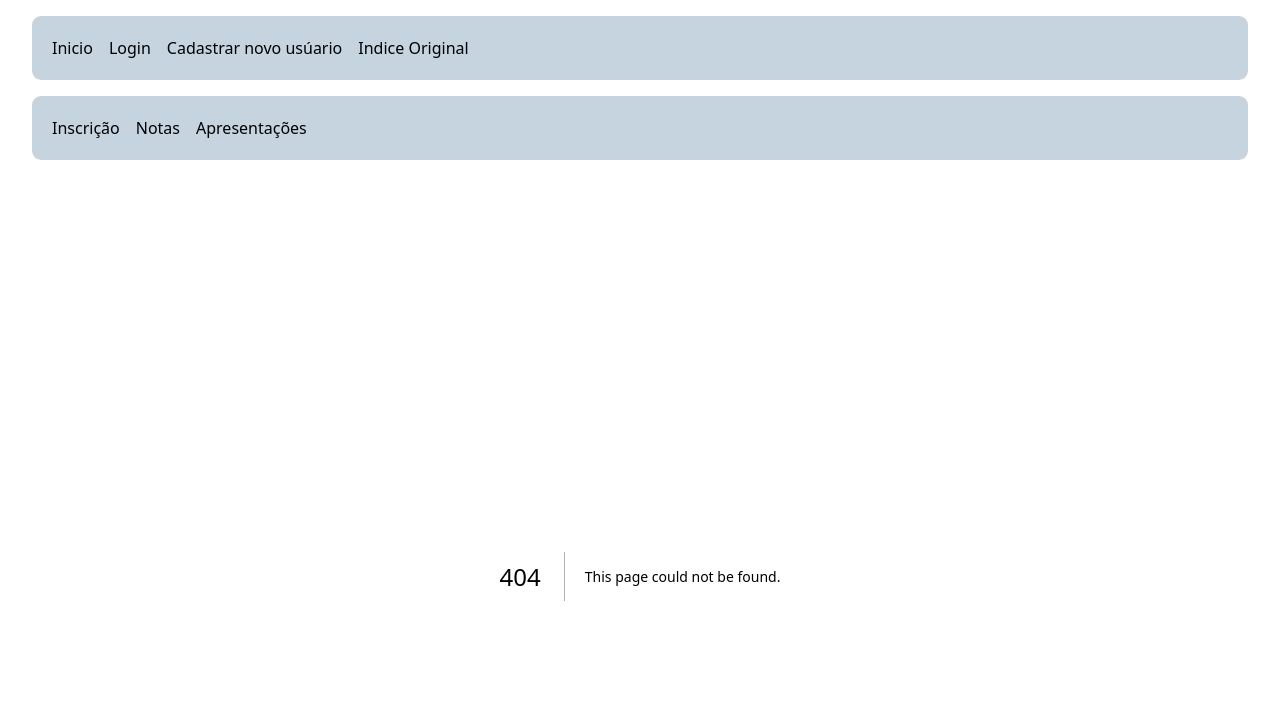
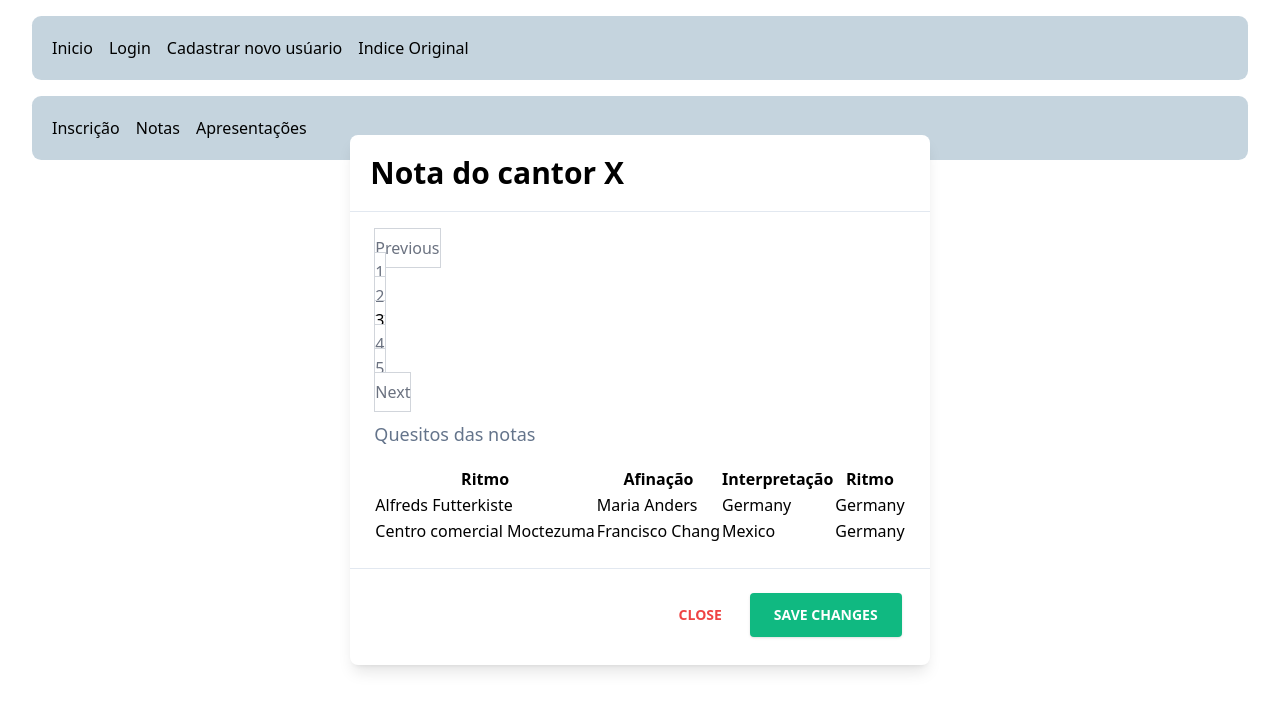
Before and after one commit to BavarescoRicardo/festival-front, a Next.js app: page /nota/AtruibuiNota in a window 1280 px wide. Before the commit this address had no page. Shown: the top 710 px of the page. Built offline with nearby package versions, Linux system fonts and the light colour scheme.

Commit message:
iniciado modal para atribir nota

```diff
--- /dev/null
+++ b/componentes/Paginacao.tsx
@@ -0,0 +1,34 @@
+import { useState } from 'react'
+
+export default function Paginacao(props: any) {
+    const [showModal, setShowModal] = useState(false);
+    return (
+
+        <nav aria-label="Page navigation example">
+        <ul className="inline-flex -space-x-px">
+            <li>
+            <a href="#" className="px-3 py-2 ml-0 leading-tight text-gray-500 bg-white border border-gray-300 rounded-l-lg hover:bg-gray-100 hover:text-gray-700 dark:bg-gray-800 dark:border-gray-700 dark:text-gray-400 dark:hover:bg-gray-700 dark:hover:text-white">Previous</a>
+            </li>
+            <li>
+            <a href="#" className="px-3 py-2 leading-tight text-gray-500 bg-white border border-gray-300 hover:bg-gray-100 hover:text-gray-700 dark:bg-gray-800 dark:border-gray-700 dark:text-gray-400 dark:hover:bg-gray-700 dark:hover:text-white">1</a>
+            </li>
+            <li>
+            <a href="#" className="px-3 py-2 leading-tight text-gray-500 bg-white border border-gray-300 hover:bg-gray-100 hover:text-gray-700 dark:bg-gray-800 dark:border-gray-700 dark:text-gray-400 dark:hover:bg-gray-700 dark:hover:text-white">2</a>
+            </li>
+            <li>
+            <a href="#" aria-current="page" className="px-3 py-2 text-blue-600 border border-gray-300 bg-blue-50 hover:bg-blue-100 hover:text-blue-700 dark:border-gray-700 dark:bg-gray-700 dark:text-white">3</a>
+            </li>
+            <li>
+            <a href="#" className="px-3 py-2 leading-tight text-gray-500 bg-white border border-gray-300 hover:bg-gray-100 hover:text-gray-700 dark:bg-gray-800 dark:border-gray-700 dark:text-gray-400 dark:hover:bg-gray-700 dark:hover:text-white">4</a>
+            </li>
+            <li>
+            <a href="#" className="px-3 py-2 leading-tight text-gray-500 bg-white border border-gray-300 hover:bg-gray-100 hover:text-gray-700 dark:bg-gray-800 dark:border-gray-700 dark:text-gray-400 dark:hover:bg-gray-700 dark:hover:text-white">5</a>
+            </li>
+            <li>
+            <a href="#" className="px-3 py-2 leading-tight text-gray-500 bg-white border border-gray-300 rounded-r-lg hover:bg-gray-100 hover:text-gray-700 dark:bg-gray-800 dark:border-gray-700 dark:text-gray-400 dark:hover:bg-gray-700 dark:hover:text-white">Next</a>
+            </li>
+        </ul>
+        </nav>
+
+    )
+}
--- a/pages/apresentacao/cartao.tsx
+++ b/pages/apresentacao/cartao.tsx
@@ -1,12 +1,13 @@
 import Head from 'next/head'
 import styles from '../../styles/Cartao.module.css'
 import { useState } from 'react';
+import AtruibuiNota from '../nota/AtruibuiNota'
 
 export default function Cartao(){
 
     const [cantor, setCantor] = useState([1,2,3,4,5,6,7,8,9,10,11,12]);
     const [foto, setFoto] = useState([]);
-    const [showModal, setShowModal] = useState(false);
+    const [showModal, setShowModal] = useState(0);
 
     return (
         <>
@@ -23,7 +24,7 @@ export default function Cartao(){
                             <h5 className="mb-1 text-xl font-medium text-gray-900 dark:text-white">Cantor N# - {element}</h5>
                             <span className="text-sm text-gray-500 dark:text-gray-400">Categoria - NNN</span>
                             <div className="flex mt-4 space-x-3 md:mt-6">
-                                <a href="#" onClick={() => setShowModal(true)} className="px-4 py-2 text-sm font-medium text-center bg-blue-300 rounded-lg hover:bg-blue-500 focus:ring-4 focus:outline-none focus:ring-blue-300 dark:bg-blue-600 dark:hover:bg-blue-700 dark:focus:ring-blue-800">Dados da apresentação</a>
+                                <a href="#" onClick={() => setShowModal(1)} className="px-4 py-2 text-sm font-medium text-center bg-blue-300 rounded-lg hover:bg-blue-500 focus:ring-4 focus:outline-none focus:ring-blue-300 dark:bg-blue-600 dark:hover:bg-blue-700 dark:focus:ring-blue-800">Dados da apresentação</a>
                             </div>
                         </div>
                     </div>
@@ -31,7 +32,7 @@ export default function Cartao(){
             </div>
 
             {/* Condiçao para conteuso modal */}
-            {showModal ? (
+            {showModal == 1 ? (
                 <div
                     className="justify-center items-center flex overflow-x-hidden overflow-y-auto fixed inset-0 z-50 outline-none focus:outline-none"
                 >
@@ -43,7 +44,7 @@ export default function Cartao(){
                             </h3>
                             <button
                                 className="p-1 ml-auto bg-transparent border-0 text-black opacity-5 float-right text-3xl leading-none font-semibold outline-none focus:outline-none"
-                                onClick={() => setShowModal(false)}
+                                onClick={() => setShowModal(0)}
                             >
                                 <span className="bg-transparent text-black opacity-5 h-6 w-6 text-2xl block outline-none focus:outline-none">
                                 ×
@@ -63,18 +64,21 @@ export default function Cartao(){
                             <button
                                 className="text-red-500 background-transparent font-bold uppercase px-6 py-2 text-sm outline-none focus:outline-none mr-1 mb-1 ease-linear transition-all duration-150"
                                 type="button"
-                                onClick={() => setShowModal(false)}
+                                onClick={() => setShowModal(0)}
                             >
                                 Fechar
                             </button>
                             <div className="">
-                                <a href="#" onClick={() => setShowModal(true)} className="px-4 py-2 text-sm font-medium text-center bg-blue-300 rounded-lg hover:bg-blue-500 focus:ring-4 focus:outline-none focus:ring-blue-300 dark:bg-blue-600 dark:hover:bg-blue-700 dark:focus:ring-blue-800"> Atribuir nota </a>
+                                <a href='#' onClick={() => setShowModal(2)} className="px-4 py-2 text-sm font-medium text-center bg-blue-300 rounded-lg hover:bg-blue-500 focus:ring-4 focus:outline-none focus:ring-blue-300 dark:bg-blue-600 dark:hover:bg-blue-700 dark:focus:ring-blue-800"> Atribuir nota </a>
                             </div>
                             </div>
                         </div>
                     </div>
                 </div>
-            ) : null}
+            ) : showModal == 2 ?
+                <AtruibuiNota/>
+                : null
+            }
         </>
     )
 
--- /dev/null
+++ b/pages/nota/AtruibuiNota.tsx
@@ -0,0 +1,76 @@
+import { useState } from 'react'
+import Paginacao from '../../componentes/Paginacao'
+
+export default function AtruibuiNota(props: any) {
+    const [showModal, setShowModal] = useState(false);
+    return (
+            <div
+                className="justify-center items-center flex overflow-x-hidden overflow-y-auto fixed inset-0 z-50 outline-none focus:outline-none"
+            >
+                <div className="relative w-auto my-6 mx-auto max-w-3xl">
+                {/*content*/}
+                <div className="border-0 rounded-lg shadow-lg relative flex flex-col w-full bg-white outline-none focus:outline-none">
+                    {/*header*/}
+                    <div className="flex items-start justify-between p-5 border-b border-solid border-slate-200 rounded-t">
+                    <h3 className="text-3xl font-semibold">
+                        Nota do cantor X
+                    </h3>
+                    <button
+                        className="p-1 ml-auto bg-transparent border-0 text-black opacity-5 float-right text-3xl leading-none font-semibold outline-none focus:outline-none"
+                        onClick={() => setShowModal(false)}
+                    >
+                        <span className="bg-transparent text-black opacity-5 h-6 w-6 text-2xl block outline-none focus:outline-none">
+                        ×
+                        </span>
+                    </button>
+                    </div>
+                    {/*body*/}
+                    <div className="relative p-6 flex-auto">
+                        <Paginacao/>
+                        <p className="my-4 text-slate-500 text-lg leading-relaxed">
+                            Quesitos das notas <br />
+                        </p>
+                        <table>
+                            <tr>
+                                <th>Ritmo</th>
+                                <th>Afinação</th>
+                                <th>Interpretação</th>
+                                <th>Ritmo</th>
+                            </tr>
+                            <tr>
+                                <td>Alfreds Futterkiste</td>
+                                <td>Maria Anders</td>
+                                <td>Germany</td>
+                                <td>Germany</td>
+                            </tr>
+                            <tr>
+                                <td>Centro comercial Moctezuma</td>
+                                <td>Francisco Chang</td>
+                                <td>Mexico</td>
+                                <td>Germany</td>
+                            </tr>
+                    </table>
+
+                    </div>
+                    {/*footer*/}
+                    <div className="flex items-center justify-end p-6 border-t border-solid border-slate-200 rounded-b">
+                    <button
+                        className="text-red-500 background-transparent font-bold uppercase px-6 py-2 text-sm outline-none focus:outline-none mr-1 mb-1 ease-linear transition-all duration-150"
+                        type="button"
+                        onClick={() => props.setShowModal(false)}
+                    >
+                        Close
+                    </button>
+                    <button
+                        className="bg-emerald-500 text-white active:bg-emerald-600 font-bold uppercase text-sm px-6 py-3 rounded shadow hover:shadow-lg outline-none focus:outline-none mr-1 mb-1 ease-linear transition-all duration-150"
+                        type="button"
+                        onClick={() => setShowModal(false)}
+                    >
+                        Save Changes
+                    </button>
+                    </div>
+                </div>
+            </div>
+        </div>
+    )
+}
```
